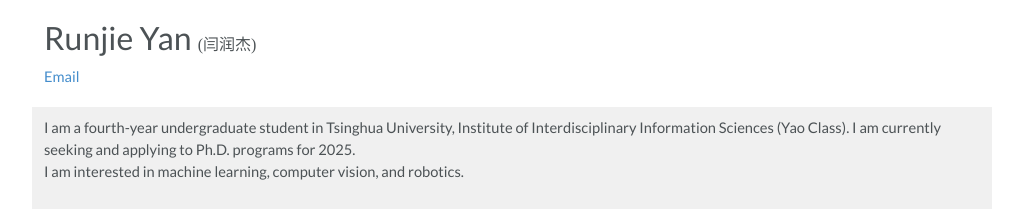
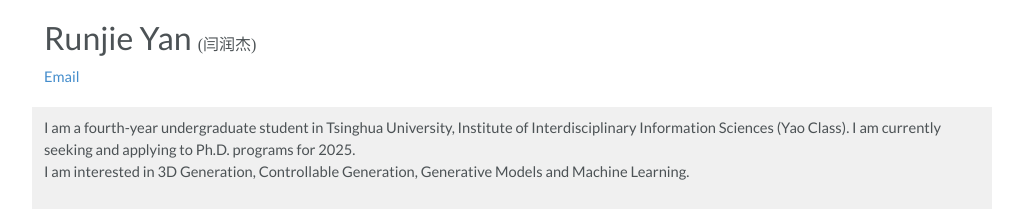
Before and after one commit to runjie-yan/runjie-yan.github.io, a plain HTML site: page index.html in a window 1280 px wide. Shown: the top 216 px of the page, without its empty margins (128-1151 px from the left). Drawn offline with Linux system fonts and the light colour scheme.

Commit message:
update research interest

```diff
--- a/index.html
+++ b/index.html
@@ -78,7 +78,7 @@
   <p>
     I am a fourth-year undergraduate student in Tsinghua University, Institute of Interdisciplinary Information Sciences (Yao Class). I am currently seeking and applying to Ph.D. programs for 2025.<br>
 
-    I am interested in machine learning, computer vision, and robotics.
+    I am interested in 3D Generation, Controllable Generation, Generative Models and Machine Learning.
   </p>
   <div class="section-gap"> </div>
 </div>
```
